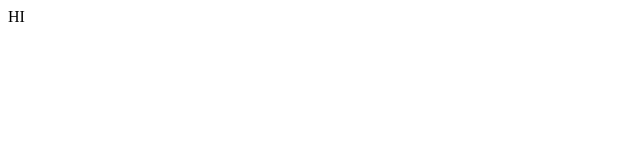
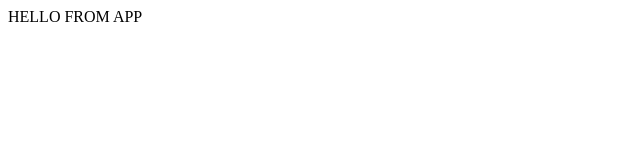
Before and after one commit to AzmatullaKhan/full-stack-react-frontend, a React (Create React App) app: page / in a window 1280 px wide. Shown: the top 160 px of the page, without its empty margins (0-640 px from the left). Built offline with nearby package versions, Linux system fonts and the light colour scheme.

Commit message:
initialisation of project has been set, need to complete nab section

```diff
--- a/src/App.js
+++ b/src/App.js
@@ -2,7 +2,7 @@
 function App() {
   return (
     <>
-      HI
+      HELLO FROM APP
     </>
   );
 }
```
